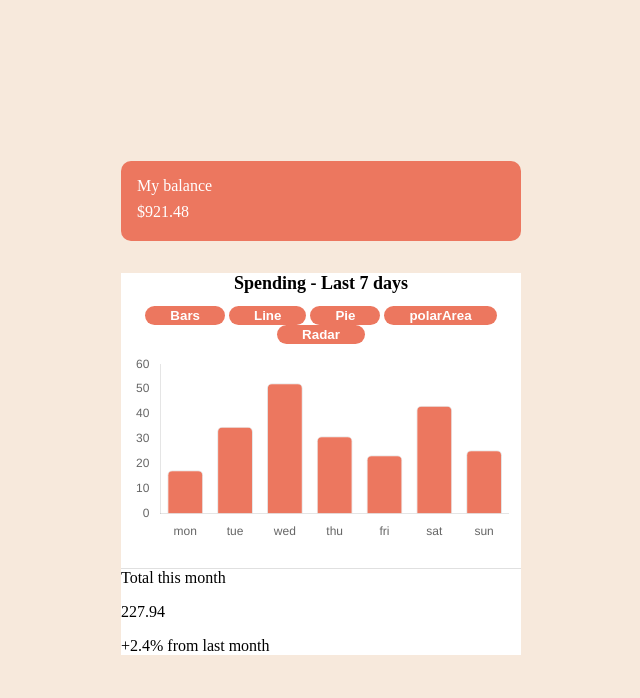
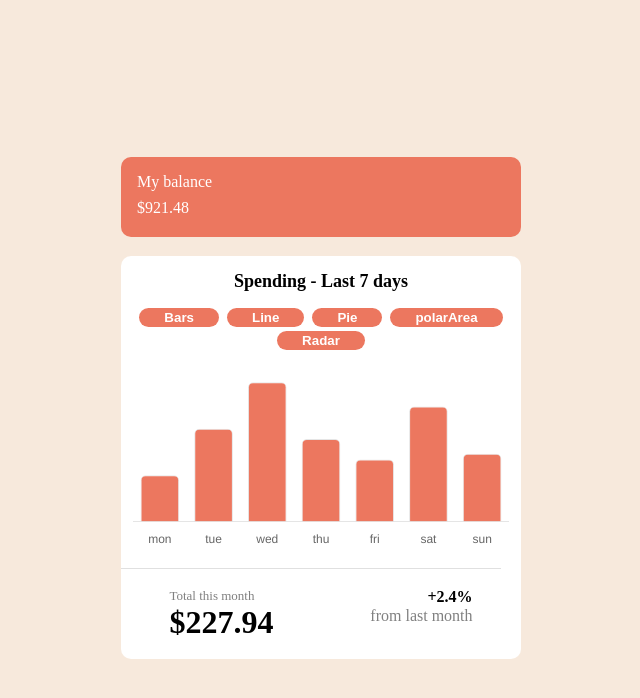
Before and after one commit to yojjal060/jsLearning, a plain HTML site: page expense-chart/index.html in a window 1280 px wide. Shown: the whole page, without its empty margins (319-959 px from the left). Drawn offline with nearby package versions, Linux system fonts and the light colour scheme.

Commit message:
final styling

```diff
--- a/expense-chart/app.js
+++ b/expense-chart/app.js
@@ -20,7 +20,7 @@ function total() {
         jsonData.forEach(row => {
             totalAmount += row.amount;
         });
-    document.getElementById('totalAmount').textContent = totalAmount;
+    document.getElementById('totalAmount').textContent =`$${totalAmount}`;
 }
 
 function setChartType(chartType) {
@@ -75,15 +75,22 @@ function createChart(data, type) {
                 }
             },
             scales: {
+
                 x: {
+
                     grid: {
                         display: false
                     }
                 },
                 y: {
+                    display:false,
+                    ticks:{
+                        display:false
+                    },
                     grid: {
                         display: false
-                    }
+                    },
+
                 }
             }
         }
--- a/expense-chart/index.html
+++ b/expense-chart/index.html
@@ -32,18 +32,18 @@
         <canvas id="myChart"></canvas>
       </div>
 
+      <div class="separator"></div>
 
-
-
-      <div class="separator"></div>
+      <div class="for-flex">
       <div class="total-section">
-        Total this month
+        <p id="total-text">Total this month</p>
         <p id="totalAmount"></p>
       </div>
       <div class="increment-section">
-        +2.4%
-        from last month
+        <p id="percentage">+2.4%</p>
+        <p id="month-indicator">from last month</p>
       </div>
+    </div>
     </div>
 
 
--- a/expense-chart/style.css
+++ b/expense-chart/style.css
@@ -22,15 +22,19 @@ body {
     padding: 1rem;
     flex-direction: column;
     gap: 0.5rem;
-    margin-bottom: 2rem;
+    margin-bottom: 1.2rem;
 
 }
 
 .body-section{
+
     background-color: white;
+    border-radius: 10px;
 }
 
 .separator {
+
+    width: 95%;
     border-top: 1px solid #E0E0E0;
     margin: 0;
 }
@@ -52,11 +56,10 @@ body {
 
 .chart .chart_types button{
     padding: 2px 25px;
+    margin: 2px;
 }
 
-.body-section{
-    position: static;
-}
+
 
 #myChart{
     height: 300px;
@@ -66,7 +69,11 @@ body {
     font-weight: bold;
     font-size: large;
     text-align: center;
-    margin-bottom:0;
+    margin-bottom:2px;
+    padding-top: 15px;
+
+
+
 }
 
 
@@ -105,3 +112,36 @@ button:active {
   box-shadow: none;
   transform: scale(0.98);
 }
+
+#total-text{
+    font-size: small;
+    color: gray;
+    margin: 0;
+}
+
+#totalAmount{
+    font-weight: 800;
+    font-size: 32px;
+    margin: 0;
+}
+
+.for-flex{
+    display: flex;
+    justify-content: space-around;
+    height: 90px;
+    align-items: center;
+}
+
+#percentage{
+    text-align: end;
+    font-weight: bolder;
+    margin: 0;
+
+}
+
+
+
+#month-indicator{
+    margin-top: 1px;
+    color: gray;
+}
```
Also changed, not shown: expense-chart/images/Screenshot 2024-05-23 154208.jpg (added).
